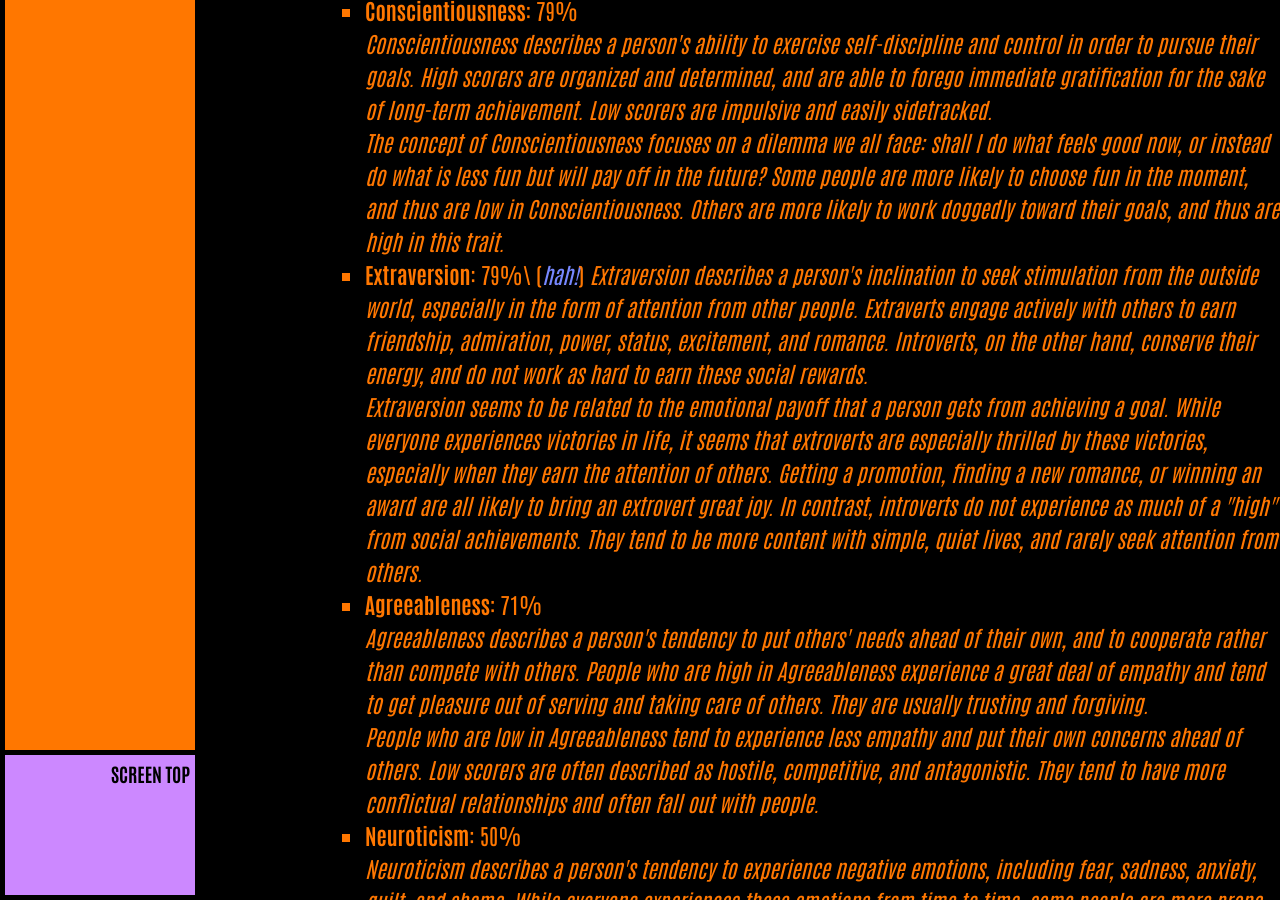
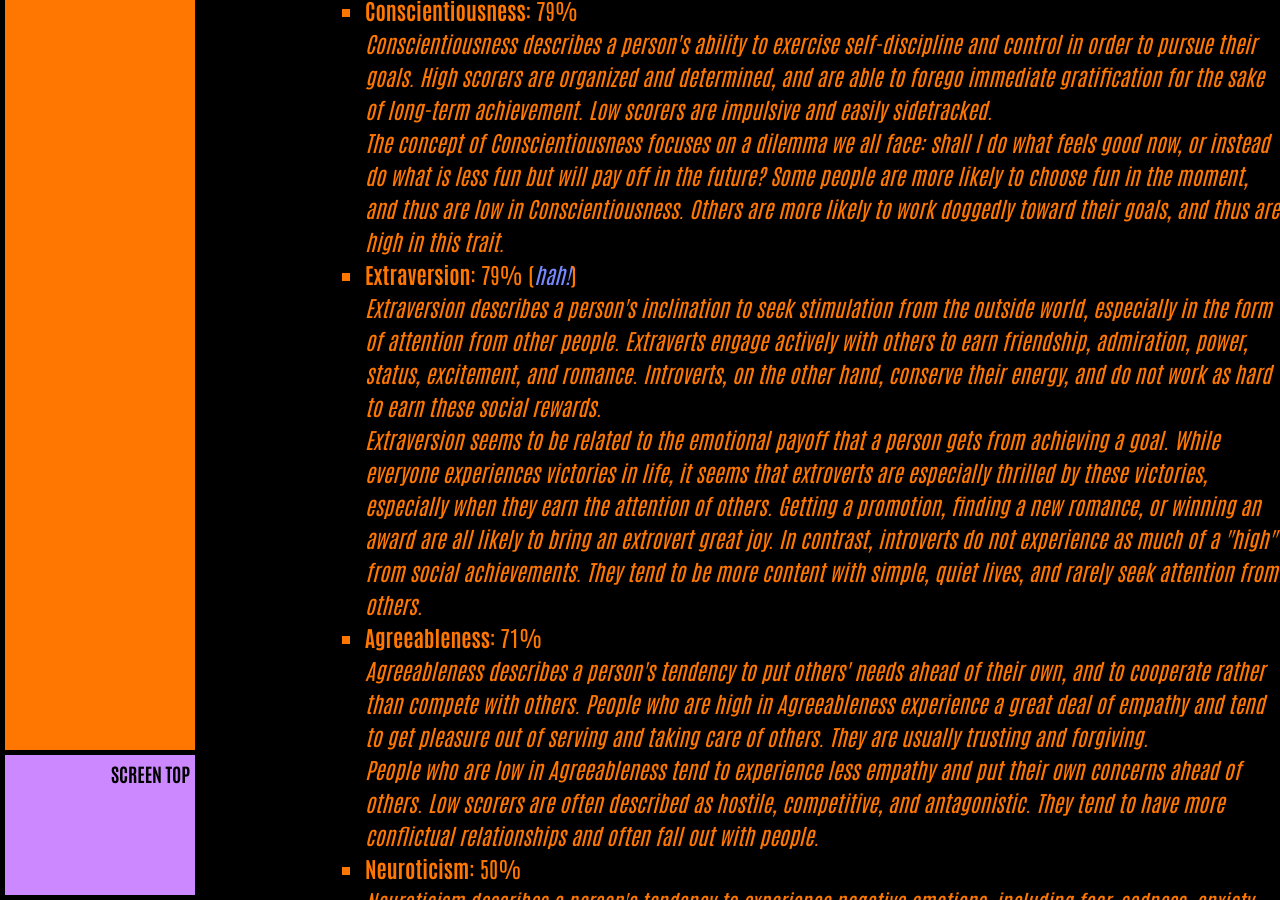
Before and after one commit to ArthurZey/arthurzey.github.io, a Jekyll site: the page built from _pages/tag_about.md, in a window 1280 px wide and 900 px high, scrolled down 23332 px. Built offline with Jekyll 4.4.1, drawn with Linux system fonts in a browser that asks for light colours; comment, search, counter and statistics services are not loaded.

Commit message:
fixed line break

```diff
--- a/_pages/tag_about.md
+++ b/_pages/tag_about.md
@@ -396,7 +396,7 @@ _Well, "You said you'd do this." does indeed resonate with me, since my commitme
     * **Conscientiousness**: 79%\\
     _Conscientiousness describes a person's ability to exercise self-discipline and control in order to pursue their goals. High scorers are organized and determined, and are able to forego immediate gratification for the sake of long-term achievement. Low scorers are impulsive and easily sidetracked._\\
     _The concept of Conscientiousness focuses on a dilemma we all face: shall I do what feels good now, or instead do what is less fun but will pay off in the future? Some people are more likely to choose fun in the moment, and thus are low in Conscientiousness. Others are more likely to work doggedly toward their goals, and thus are high in this trait._
-    * **Extraversion**: 79%\\ ([_hah!_](/introversion-and-extroversion/))
+    * **Extraversion**: 79% ([_hah!_](/introversion-and-extroversion/))\\
     _Extraversion describes a person's inclination to seek stimulation from the outside world, especially in the form of attention from other people. Extraverts engage actively with others to earn friendship, admiration, power, status, excitement, and romance. Introverts, on the other hand, conserve their energy, and do not work as hard to earn these social rewards._\\
     _Extraversion seems to be related to the emotional payoff that a person gets from achieving a goal. While everyone experiences victories in life, it seems that extroverts are especially thrilled by these victories, especially when they earn the attention of others. Getting a promotion, finding a new romance, or winning an award are all likely to bring an extrovert great joy. In contrast, introverts do not experience as much of a "high" from social achievements. They tend to be more content with simple, quiet lives, and rarely seek attention from others._
     * **Agreeableness**: 71%\\
```
